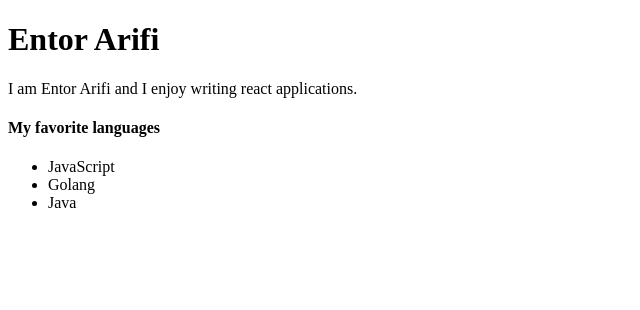
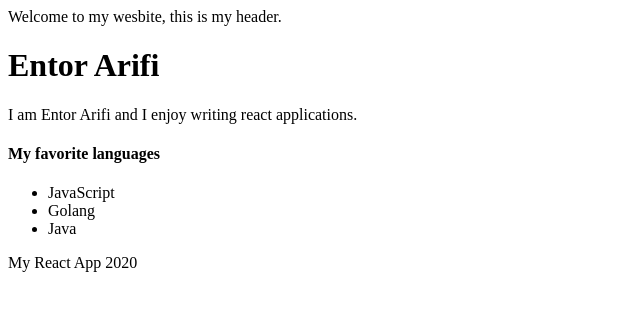
Before and after one commit to armendlahi/learning-react-ick, a React (Create React App) app: page / in a window 1280 px wide. Shown: the top 310 px of the page, without its empty margins (0-640 px from the left). Built offline with nearby package versions, Linux system fonts and the light colour scheme.

Commit message:
Created entry component.

```diff
--- a/package.json
+++ b/package.json
@@ -1,5 +1,5 @@
 {
-  "name": "learning-react",
+  "name": "learning-react-ick",
   "version": "0.1.0",
   "private": true,
   "dependencies": {
--- /dev/null
+++ b/src/App.js
@@ -0,0 +1,17 @@
+import React from 'react';
+
+import Header from './components/Header';
+import MyInfo from './components/MyInfo';
+import Footer from './components/Footer';
+
+function App() {
+    return (
+        <div>
+            <Header />
+            <MyInfo />
+            <Footer />
+        </div>
+    );
+}
+
+export default App;
--- /dev/null
+++ b/src/components/Footer.js
@@ -0,0 +1,8 @@
+
+import React from 'react';
+
+function Footer() {
+    return <footer>My React App 2020</footer>;
+}
+
+export default Footer;
--- /dev/null
+++ b/src/components/Header.js
@@ -0,0 +1,7 @@
+import React from 'react';
+
+function Header() {
+    return <header>Welcome to my wesbite, this is my header.</header>;
+}
+
+export default Header;
--- a/src/index.js
+++ b/src/index.js
@@ -1,6 +1,6 @@
 import React from 'react';
 import ReactDOM from 'react-dom';
 
-import MyInfo from './components/MyInfo';
+import App from './App';
 
-ReactDOM.render(<MyInfo />, document.getElementById('root'));
+ReactDOM.render(<App />, document.getElementById('root'));
```
